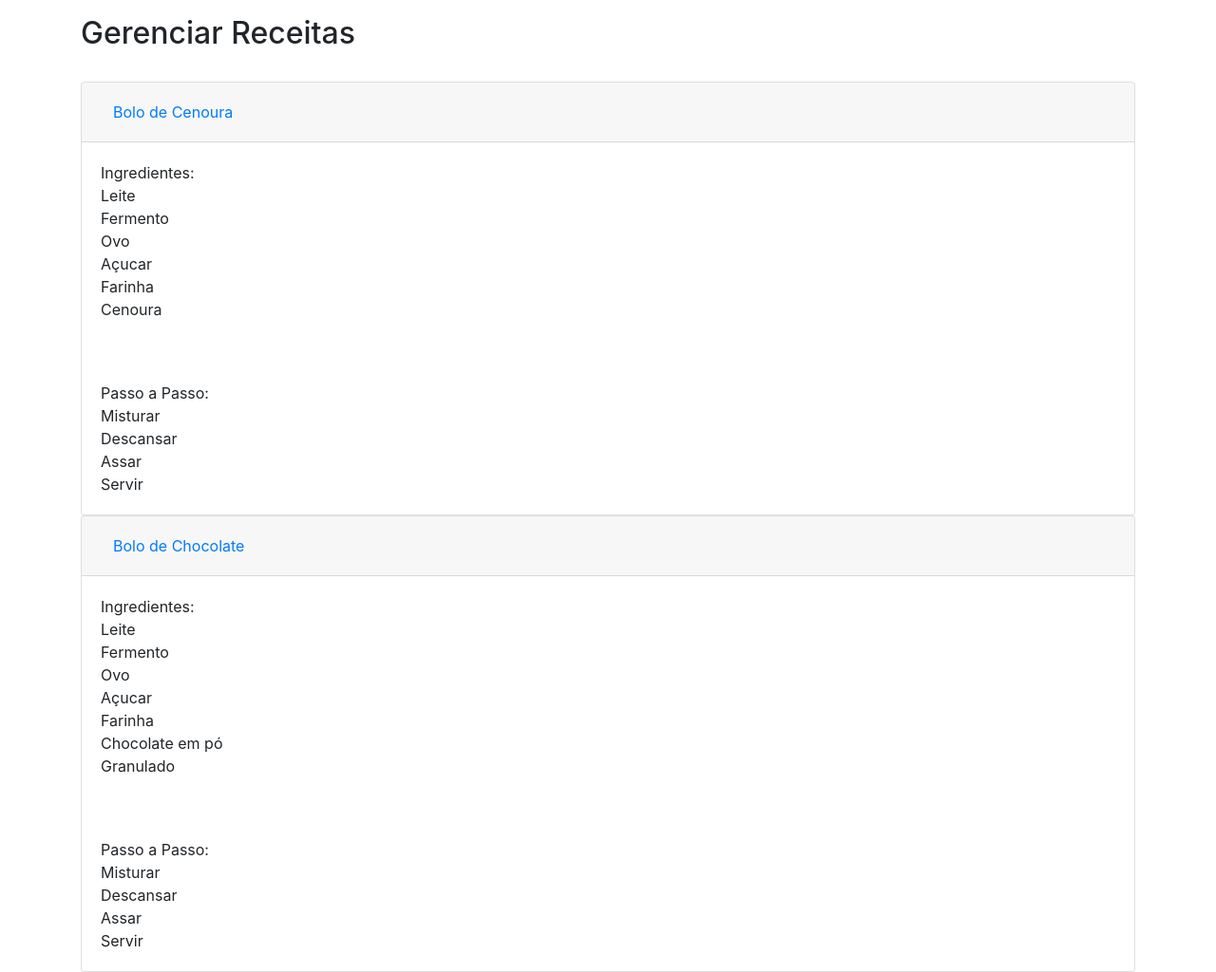
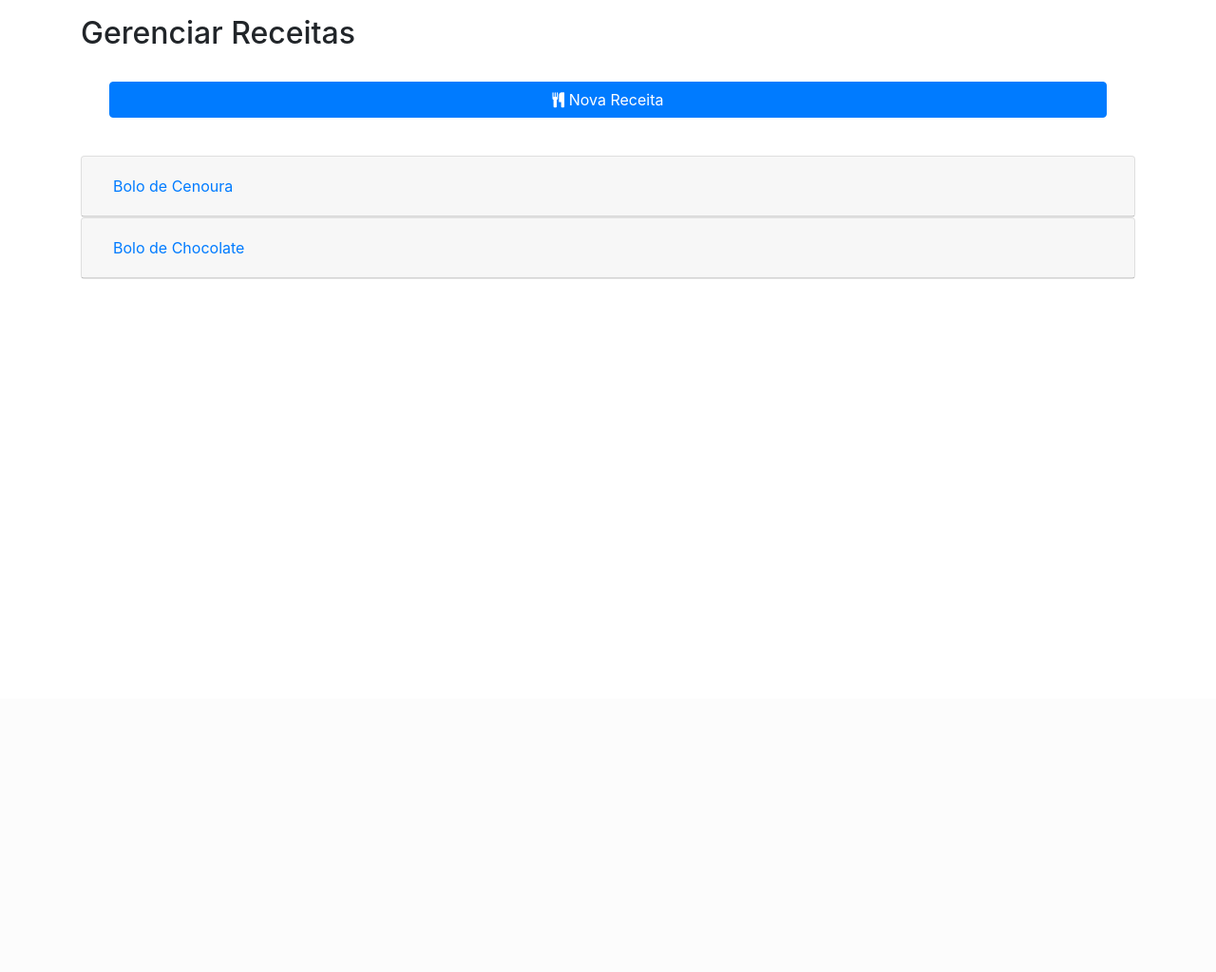
Before and after one commit to scsoliveira/projeto-receita, a Flask app: page /GerenciarReceitas in a window 1280 px wide. Shown: the part 64-1088 px from the top of the page at 95% size. After the commit the page ends 358 px from the top, so only its background shows below. Run offline with Flask 2, Linux system fonts and the light colour scheme; some libraries are stand-ins or nearby versions.

Commit message:
Tela de receita - Registrar

```diff
--- a/receitas/app.py
+++ b/receitas/app.py
@@ -2,9 +2,10 @@ from flask import Flask, render_template, request, redirect, session, flash, url
 app = Flask(__name__)
 
 class Ingrediente:
-    def __init__(self, id, nome):
+    def __init__(self, id, nome, qtd):
         self.id = id
         self.nome = nome
+        self.qtd = qtd
 
 class Receita:
     def __init__(self, id, nome, lIngredientes, lPassos):
@@ -15,16 +16,16 @@ class Receita:
 
 
 
-ingrediente1 = Ingrediente(1,'Leite')
-ingrediente2 = Ingrediente(2,'Fermento')
-ingrediente3 = Ingrediente(3,'Ovo')
-ingrediente4 = Ingrediente(4,'Sal')
-ingrediente5 = Ingrediente(5,'Chocolate em pó')
-ingrediente6 = Ingrediente(6,'Leite em pó')
-ingrediente7 = Ingrediente(7,'Açucar')
-ingrediente8 = Ingrediente(8,'Farinha')
-ingrediente9 = Ingrediente(9,'Granulado')
-ingrediente10 = Ingrediente(10, 'Cenoura')
+ingrediente1 = Ingrediente(1,'Leite', '100ml')
+ingrediente2 = Ingrediente(2,'Fermento', '150g')
+ingrediente3 = Ingrediente(3,'Ovo', '2')
+ingrediente4 = Ingrediente(4,'Sal', '200g')
+ingrediente5 = Ingrediente(5,'Chocolate em pó', '400g')
+ingrediente6 = Ingrediente(6,'Leite em pó', '500g')
+ingrediente7 = Ingrediente(7,'Açucar', '300g')
+ingrediente8 = Ingrediente(8,'Farinha', '500g')
+ingrediente9 = Ingrediente(9,'Granulado', '300g')
+ingrediente10 = Ingrediente(10, 'Cenoura', '3')
 
 lista = [ingrediente1, ingrediente2, ingrediente3, ingrediente4, ingrediente5, ingrediente6, ingrediente7, ingrediente8, ingrediente9, ingrediente10]
 
@@ -49,7 +50,7 @@ def GerenciarIngrediente():
 
 @app.route('/GerenciarReceitas')
 def GerenciarReceitas():
-    return render_template('receitas.html', titulo='Gerenciar Receitas', receitas=lista2)
+    return render_template('receitas.html', titulo='Gerenciar Receitas', receitas=lista2, ingredientes=lista)
 
 if __name__ == "__main__":
     app.run(debug=True)
--- a/receitas/static/scripts/geral.js
+++ b/receitas/static/scripts/geral.js
@@ -91,3 +91,45 @@ function AdicionarCampoIngrediente(){
     campo.placeholder = "Ex: Sal";
     dvIngredientes.appendChild(campo);
 }
+
+function LimparCampos(){
+  document.getElementById('txtQtd').value='';
+  document.getElementById('txtNome').value='';
+
+  var textarea = document.getElementById('txtListaI')
+  var textarea2 = document.getElementById('txtListaP')
+
+  textarea.value = "";
+  textarea2.value = "";
+}
+
+function AdicionarIngredienteReceita(){
+  var textarea = document.getElementById('txtListaI');
+  console.log(textarea);
+  if(textarea.value == "")
+    var txt = $('#txtQtd').val() + " - " + $('#slcIngrediente').val();
+  else
+    var txt = "\n"+$('#txtQtd').val() + " - " + $('#slcIngrediente').val();
+
+  document.getElementById('txtQtd').value='';
+
+  textarea.value += txt;
+
+}
+
+function SalvarReceita(){
+  swal({
+      title:"Salvo!",
+      text: "Nova receita registrada!",
+      icon: "success",
+      closeOnClickOutside: false,
+      buttons:{
+          sim:{
+              text:"Confirmar",
+              value: true
+          }
+      },
+  }).then(value => {
+    location.reload();
+  })
+}
--- a/receitas/templates/receitas.html
+++ b/receitas/templates/receitas.html
@@ -1,6 +1,58 @@
 {% extends "_layout.html" %}
 <!--criamos um bloco de conteúdo a ser interpretado pelo python-->
 {% block conteudo %}
+    <br>
+
+    <div class="row col-12" style="margin: auto;">
+        <div class="col-12 mb-3">
+            <button type="button" data-toggle="collapse" data-target="#collapseNovaReceita" aria-expanded="false" aria-controls="collapseNovaReceita" class="btn btn-primary" onclick="LimparCampos()" style="width: inherit;"><i class="fa fa-cutlery"></i>&nbsp;Nova Receita</button>
+        </div>
+        <br>
+        <div class="collapse" id="collapseNovaReceita" style="inline-size: -webkit-fill-available;">
+            <div class="card card-body">
+                <div class="row col-12">
+                    <div class="col-3 mb-3">
+                        <label for="txtNome">Nome da receita:</label>
+                        <input class="form-control" type="text" id="txtNome">
+                    </div>
+                    <div class="col-4 mb-3">
+                        <label for="slcIngrediente">Ingrediente:</label>
+                        <select class="form-control" id="slcIngrediente">
+                            <option value="0"> Selecione </option>
+                            {% for item in ingredientes  %}
+                                <option value="{{item.nome}}"> {{item.nome}} </option>
+                            {% endfor %}
+                        </select>
+                    </div>
+                    <div class="col-4 mb-3">
+                        <label for="txtQtd">Quantidade do ingrediente:</label>
+                        <input class="form-control" type="text" placeholder="Ex: 200g" id="txtQtd">
+                    </div>
+                    <div class="col-1">
+                        <button onclick="AdicionarIngredienteReceita()" style="margin-top: 30px;
+                        background-color: white;
+                        border: white;
+                        font-size: x-large;" title="Adicionar"><span><i class="fa fa-plus"></i></span></a>
+                    </div>
+                </div>
+                <div class="row col-12">
+                    <div class="col-6 mb-3">
+                        <label for="txtListaI">Ingredientes:</label>
+                        <textarea readonly class="form-control" style="height: 250px;" type="text" id="txtListaI"></textarea>
+                    </div>
+                    <div class="col-6 mb-3">
+                        <label for="txtListaP">Passo a Passo: (Separado por ponto e virgula)</label>
+                        <textarea class="form-control" placeholder="Ex: Assar;" type="text" style="height: 250px;" id="txtListaP"></textarea>
+                    </div>
+                </div>
+
+                <div class="col-12 mb-3">
+                    <button type="button" class="btn btn-danger" onclick="SalvarReceita()" style="width: inherit;"><i class="fa fa-floppy-o"></i>&nbsp;Salvar Receita</button>
+                </div>
+            </div>
+          </div>
+    </div>
+
     <br>
     <div id="accordion">
         {% for receita in receitas  %}
@@ -12,11 +64,11 @@
                       </button>
                     </h5>
                 </div>
-                <div id="collapse{{ receita.id }}" class="collapse show" aria-labelledby="heading{{ receita.id }}" data-parent="#accordion">
+                <div id="collapse{{ receita.id }}" class="collapse" aria-labelledby="heading{{ receita.id }}" data-parent="#accordion">
                     <div class="card-body">
                         <div class="row col-12">Ingredientes:</div>
                         {% for ingrediente in receita.lIngredientes  %}
-                            <div class="row col-12">{{ingrediente.nome}}</div>
+                            <div class="row col-12">{{ingrediente.qtd}} - {{ingrediente.nome}}</div>
                         {% endfor %}
                     </div>
                     <br>
```
Also changed, not shown: receitas/templates/_layout.html (line endings or trailing spaces).
